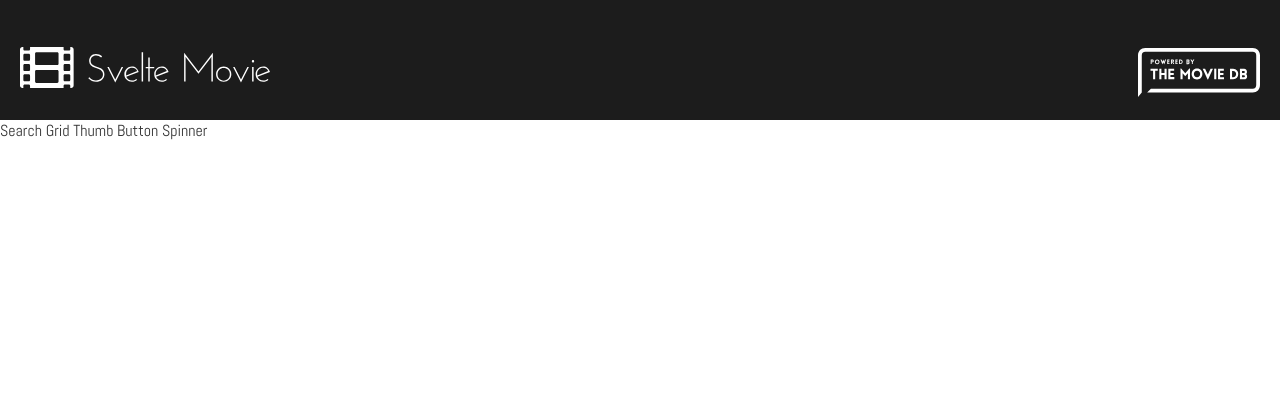
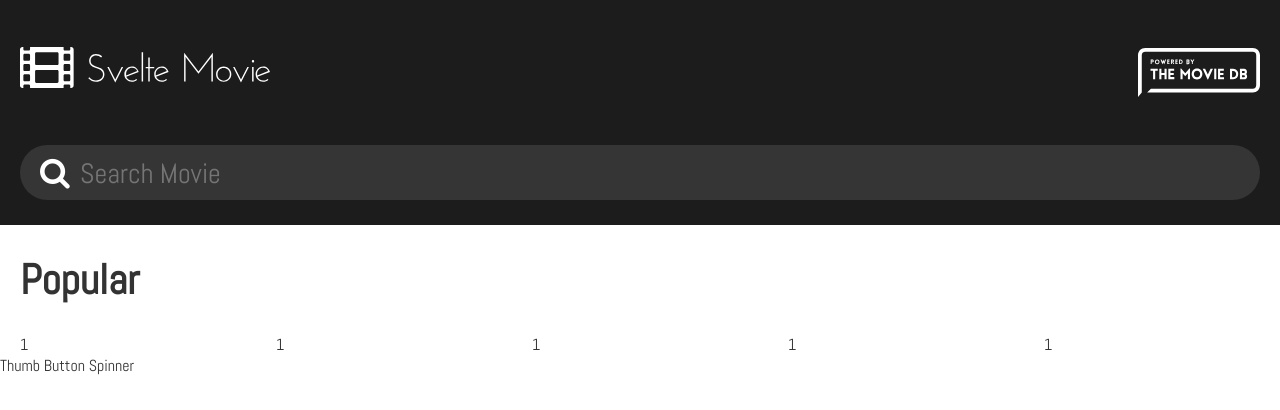
Before and after one commit to HardikProject/Svelte-Movies, a Svelte app: page / in a window 1280 px wide. Shown: the top 410 px of the page. Built offline with nearby package versions, Linux system fonts and the light colour scheme; no server answers.

Commit message:
Search and Grid component done

```diff
--- a/src/components/Grid.svelte
+++ b/src/components/Grid.svelte
@@ -1,6 +1,14 @@
 <script>
+  export let heading;
 </script>
-Grid
+
+<div class="wrapper">
+  <h1>{heading}</h1>
+  <div class="content">
+    <slot />
+  </div>
+</div>
+
 <style>
   .wrapper {
     max-width: 1280px;
--- a/src/components/Search.svelte
+++ b/src/components/Search.svelte
@@ -1,7 +1,27 @@
 <script>
+  import {createEventDispatcher} from 'svelte';
+
+  const dispatch = createEventDispatcher();
+
+  let searchText;
+  let timeOut;
+
+  $:{
+    if(searchText){
+      clearTimeout(timeOut);
+      timeOut = setTimeout(() => {
+        dispatch('search',{searchText})
+      }, 500);
+    }
+  }
 </script>
 
-Search
+<div class="wrapper">
+  <div class="content">
+    <i class="fa fa-search fa-2x" name='search' />
+    <input type="text" placeholder="Search Movie" bind:value={searchText}>
+  </div>
+</div>
 
 <style>
   .wrapper {
--- a/src/pages/Home.svelte
+++ b/src/pages/Home.svelte
@@ -28,6 +28,12 @@
     }
   };
 
+  const handleSearch = (event) => {
+    searchTerm = event.detail.searchText;
+    movie.movies = [];
+    handleFetchMovies(false, searchTerm);
+  };
+
   onMount(async () => {
     handleFetchMovies(false, searchTerm);
   });
@@ -43,8 +49,14 @@
   />
 {/if}
 
-<Search />
-<Grid />
+<Search on:search={handleSearch} />
+<Grid heading={searchTerm ? "Search Result" : "Popular"}>
+  <div>1</div>
+  <div>1</div>
+  <div>1</div>
+  <div>1</div>
+  <div>1</div>
+</Grid>
 <Thumb />
 <LoadMoreButton />
 <Spinner />
```
